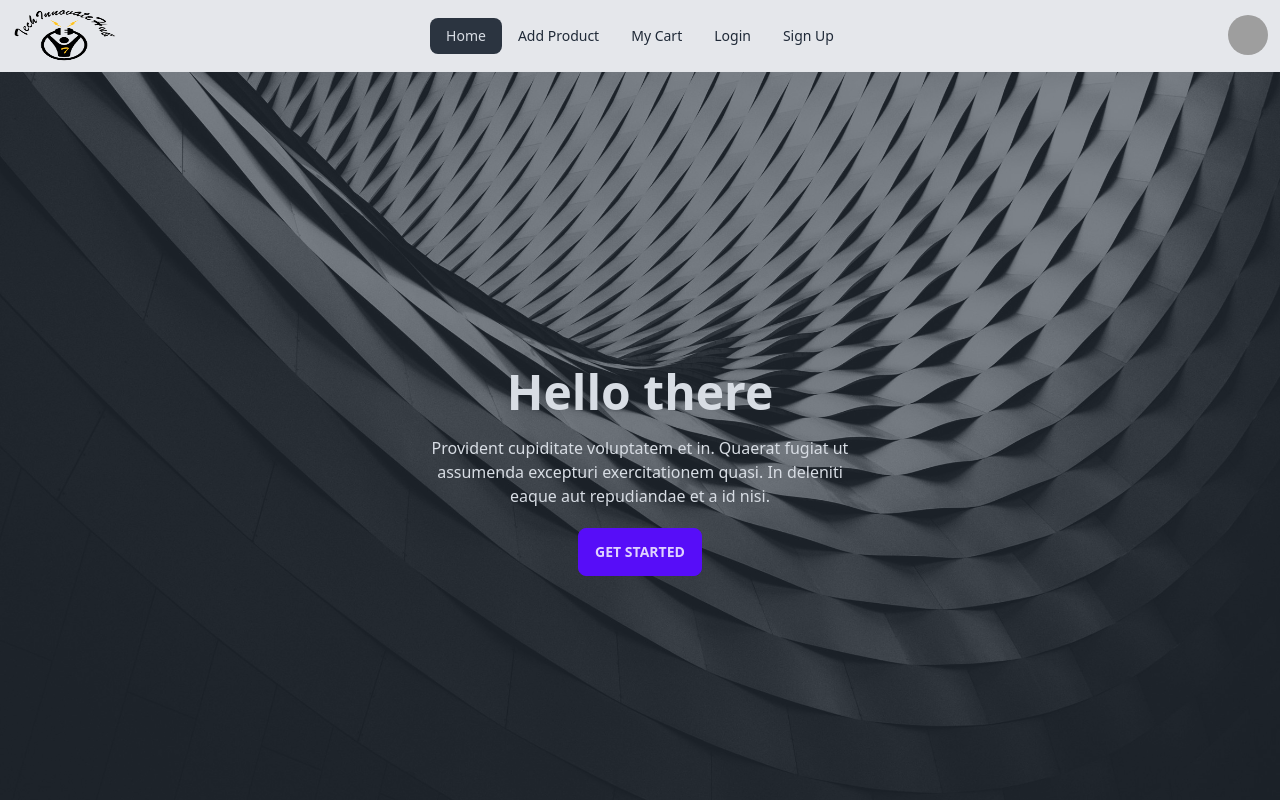
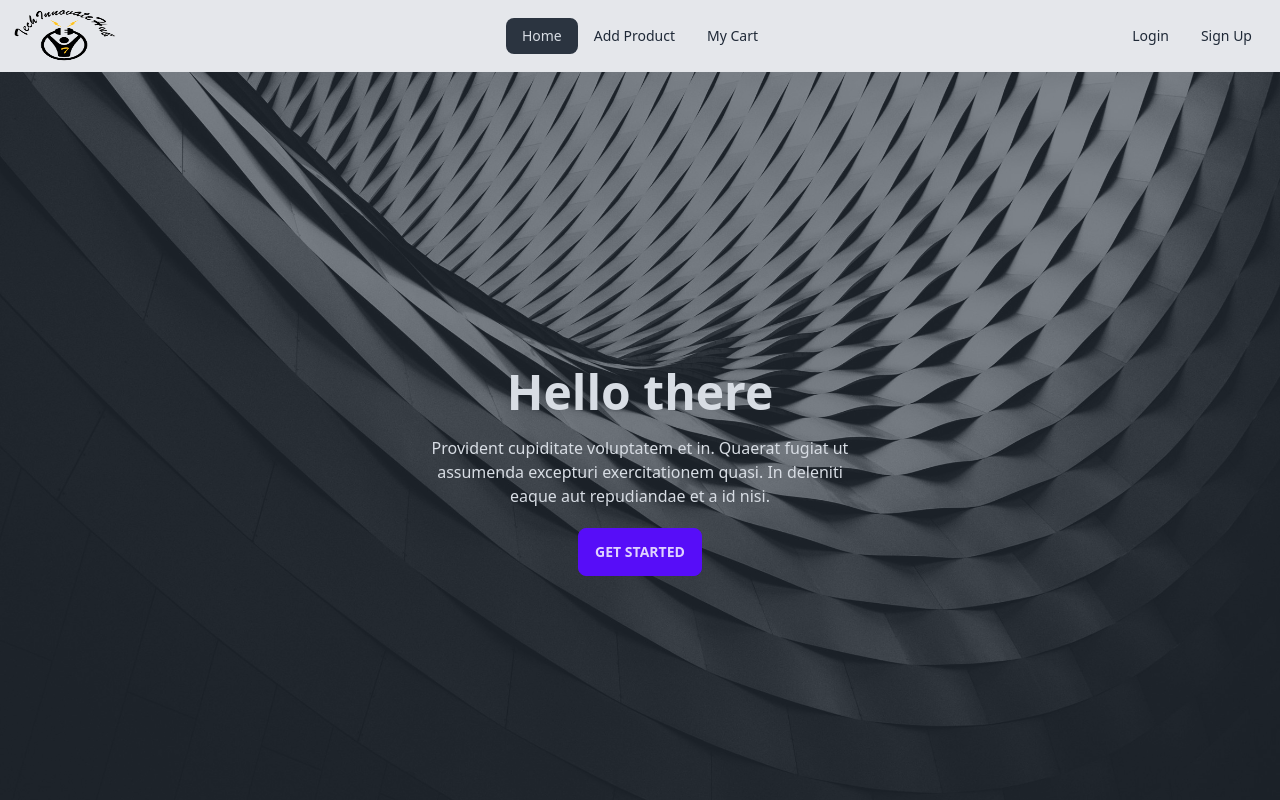
Before and after one commit to mahfuj80/tech-innovate-hub-a10-client, a React (Vite) app: page / in a window 1280 px wide. Shown: the top 800 px of the page. Built offline with nearby package versions, Linux system fonts and the light colour scheme; no server answers; grey boxes are pictures that could not be loaded.

Commit message:
log out method created and navbar optional rendering created

```diff
--- a/src/Components/Nav.jsx
+++ b/src/Components/Nav.jsx
@@ -1,6 +1,18 @@
-import { Link, NavLink } from 'react-router-dom';
+import { useContext } from 'react';
+import { Link, NavLink, useNavigate } from 'react-router-dom';
+import { AuthContext } from '../Provider/AuthProvider';
+import Swal from 'sweetalert2';
 
 const Nav = () => {
+  const { logOut, user } = useContext(AuthContext);
+  const navigate = useNavigate();
+
+  const handleLogOut = () => {
+    logOut();
+    // Logged out
+    Swal.fire('Logged Out', 'Log Out Success', 'success');
+    navigate('/');
+  };
   const navLinks = (
     <>
       <li>
@@ -12,6 +24,11 @@ const Nav = () => {
       <li>
         <NavLink to={'/my-cart'}>My Cart</NavLink>
       </li>
+    </>
+  );
+
+  const loginAndLogOutButton = (
+    <>
       <li>
         <NavLink to={'/login'}>Login</NavLink>
       </li>
@@ -56,6 +73,7 @@ const Nav = () => {
           <ul className="menu menu-horizontal px-1">{navLinks}</ul>
         </div>
         <div className="navbar-end">
+          {user ? (
             <div className="dropdown dropdown-end">
               <label tabIndex={0} className="btn btn-ghost btn-circle avatar">
                 <div className="w-10 rounded-full">
@@ -76,10 +94,15 @@ const Nav = () => {
                   <a>Settings</a>
                 </li>
                 <li>
-                <a>Logout</a>
+                  {user && <button onClick={handleLogOut}>Log Out</button>}
                 </li>
               </ul>
             </div>
+          ) : (
+            <ul className="menu menu-horizontal px-1">
+              {loginAndLogOutButton}
+            </ul>
+          )}
         </div>
       </div>
     </div>
--- a/src/Provider/AuthProvider.jsx
+++ b/src/Provider/AuthProvider.jsx
@@ -7,6 +7,7 @@ import {
   onAuthStateChanged,
   signInWithEmailAndPassword,
   signInWithPopup,
+  signOut,
   updateProfile,
 } from 'firebase/auth';
 import auth from '../Firebase/Firebase';
@@ -53,6 +54,12 @@ const AuthProvider = ({ children }) => {
     };
   }, []);
 
+  // log Out
+  const logOut = () => {
+    setLoading(true);
+    return signOut(auth);
+  };
+
   const authInfo = {
     googleSignIn,
     githubSignIn,
@@ -61,6 +68,7 @@ const AuthProvider = ({ children }) => {
     loginUser,
     createUser,
     updateProfile,
+    logOut,
   };
   return (
     <AuthContext.Provider value={authInfo}>{children}</AuthContext.Provider>
```
Lines whose indentation alone changed are shown as unchanged.
